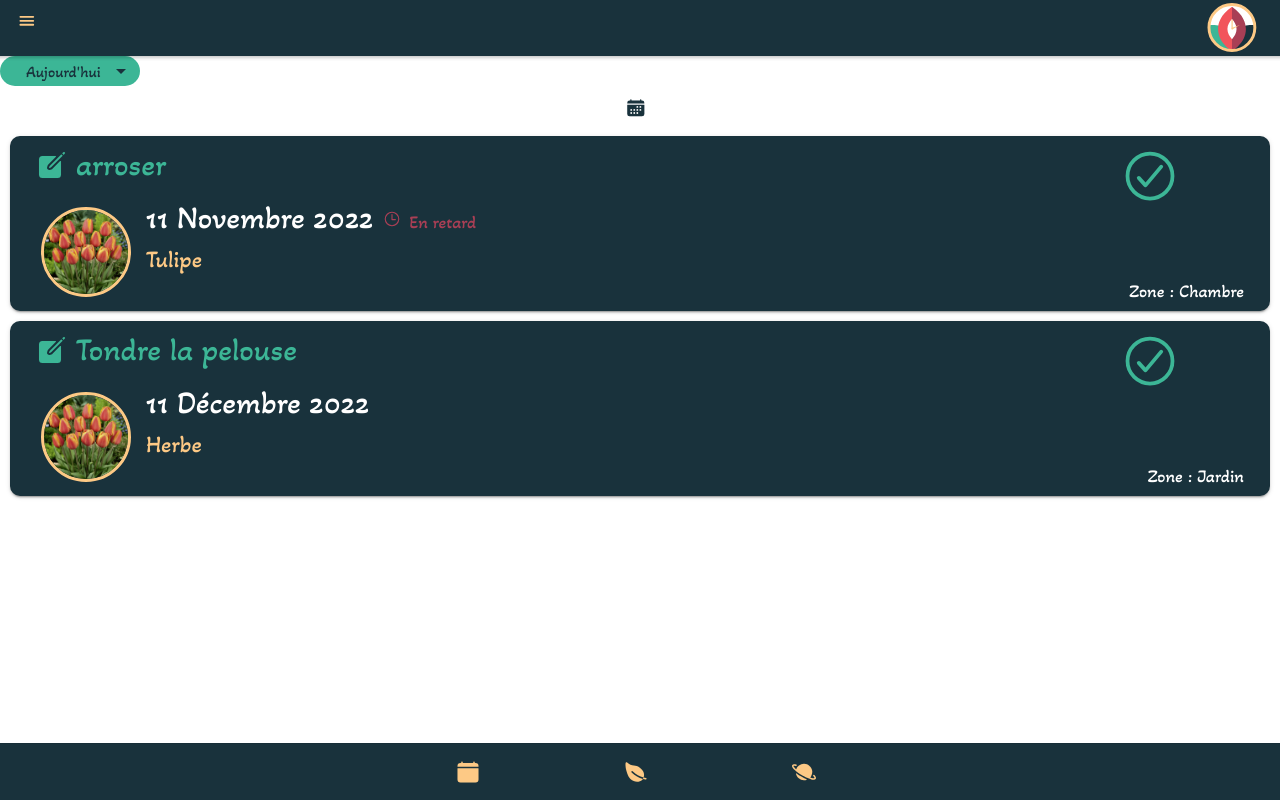
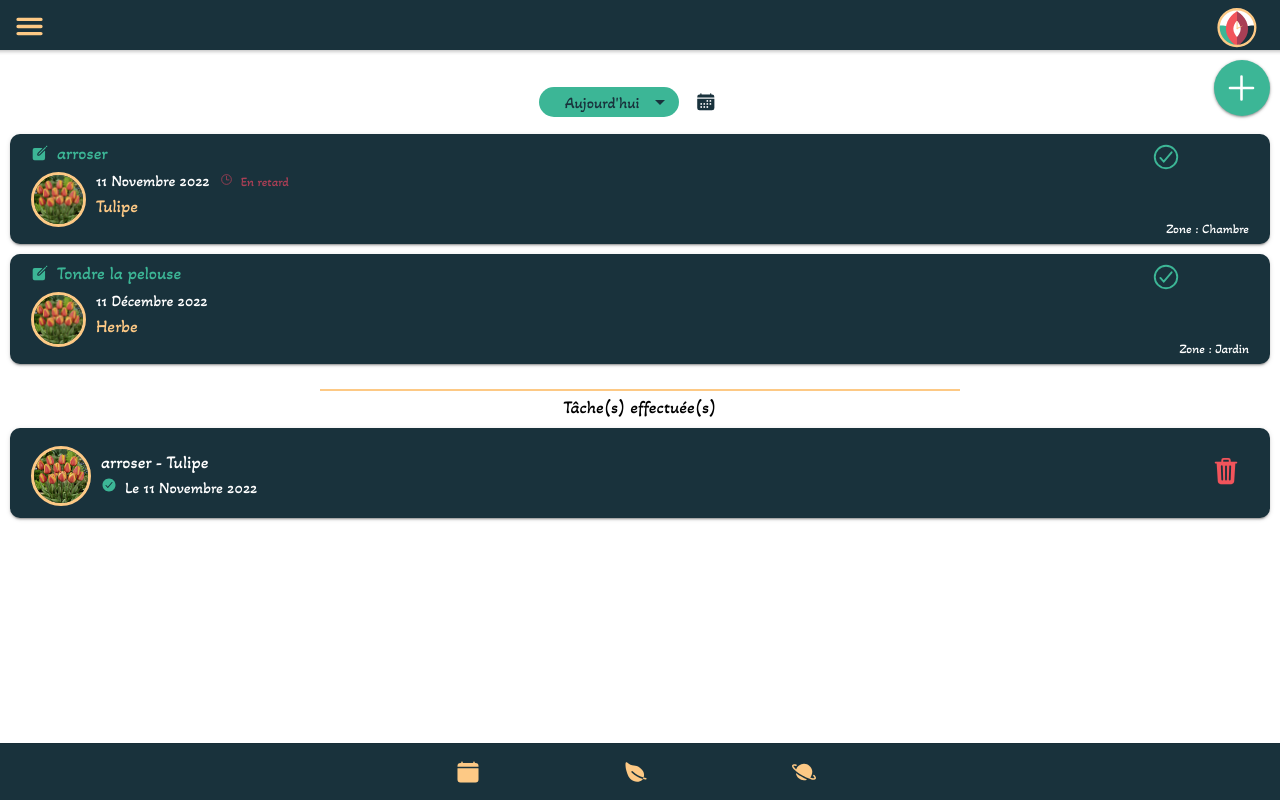
Before and after one commit to mds2022-m1/projets-plant-care, a React (Create React App) app in the folder plant-care/: page /dashboard in a window 1280 px wide. Built offline with nearby package versions, Linux system fonts and the light colour scheme.

Commit message:
💄[STYLE]: finished dashboard style

```diff
--- /dev/null
+++ b/plant-care/src/components/fab/Fab.css
@@ -0,0 +1,19 @@
+ion-fab-button {
+    --box-shadow: 0px 1px 2px 0px rgba(0,0,0,.3), 0px 1px 3px 1px rgba(0,0,0,.15);
+    --color: black;
+    --width:100px;
+  }
+
+.font-style {
+    font-size: 50px;
+    margin-left: 7px;
+    color: white;
+    text-align: center;
+    justify-content: center;
+  }
+
+  ion-fab-button {
+    --box-shadow: 0px 1px 2px 0px rgba(0,0,0,.3), 0px 1px 3px 1px rgba(0,0,0,.15);
+    --color: black;
+    --width:100px;
+  }
--- /dev/null
+++ b/plant-care/src/components/fab/Fab.jsx
@@ -0,0 +1,15 @@
+import React from 'react';
+import { IonFab, IonFabButton, IonIcon } from '@ionic/react';
+import { add } from 'ionicons/icons';
+import './Fab.css'
+
+function Fab({link}) {
+  return (
+    <IonFab slot="fixed" vertical="top" horizontal="end" >
+      <IonFabButton color="mountain" href={link} >
+        <IonIcon icon={add} className='font-style'></IonIcon>
+      </IonFabButton>
+    </IonFab>
+  );
+}
+export default Fab;
--- a/plant-care/src/components/header/Header.css
+++ b/plant-care/src/components/header/Header.css
@@ -42,3 +42,12 @@ ion-modal#example-modal {
 .button-logo {
   height: 100%;
 }
+
+.burger {
+  font-size: 25px;
+  translate: -18px;
+}
+
+.container-header {
+  height: 50px;
+}
--- a/plant-care/src/components/header/Header.tsx
+++ b/plant-care/src/components/header/Header.tsx
@@ -18,13 +18,13 @@ const Header: React.FC = () => {
   return (
     <>
       <IonHeader>
-        <IonToolbar color="gunmetal">
+        <IonToolbar color="gunmetal" className='container-header'>
           <div className='container'>
             <div>
-              <IonButton fill="clear" id="open-custom-dialog"><IonIcon icon={menu} color="gold" /></IonButton>
+              <IonButton fill="clear" id="open-custom-dialog" className='burger'><IonIcon icon={menu} color="gold" /></IonButton>
             </div>
             <div className="logo-place">
-              <IonButton href="/dashboard" fill="clear" className="button-logo">{PlantCareLogo(50)}</IonButton>
+              <IonButton href="/dashboard" fill="clear" className="button-logo">{PlantCareLogo(40)}</IonButton>
             </div>
           </div>
         </IonToolbar>
--- a/plant-care/src/components/taskSticker/taskSticker.css
+++ b/plant-care/src/components/taskSticker/taskSticker.css
@@ -1,8 +1,9 @@
 .task {
     color: var(--ion-color-mountain);
-    font-size: xx-large;
+    font-size: large;
     display: flex;
     align-items: center;
+    padding-bottom: 2px;
 }
 
 ion-icon {
@@ -10,12 +11,17 @@ ion-icon {
 }
 
 ion-card {
-    height:175px;
+    height:110px;
     border-radius: 10px;
 }
 
+ion-col {
+    padding: 0px;
+    padding-top: 3px;
+}
+
 .container-sticker {
-    min-width: 550px;
+    min-width: 310px;
 }
 
 ion-card-header {
@@ -31,24 +37,24 @@ ion-card-header {
 
 .date {
     color: white;
-    font-size: xx-large;
+    font-size: medium;
     margin-bottom: 0px;
 }
 
 .plant-name {
     color: var(--ion-color-gold);
-    font-size: x-large;
+    font-size: large;
 }
 
 .contain-picture {
-    width: 110px;
-    padding: 10px;
-    padding-top: 0px;
+    width: 65px;
+    padding-right: 10px;
+    padding-top: 6px;
 }
 
 .zone {
     color: white;
-    font-size: large;
+    font-size: small;
     display: flex;
     align-items: flex-end;
     justify-content: flex-end;
@@ -61,11 +67,11 @@ ion-card-header {
 .late {
     color: var(--ion-color-purple);
     padding-left: 10px;
-    font-size: large;
+    font-size: small;
 }
 
 .check-mark {
-    font-size: 60px;
-    position: fixed;
-    right:50px;
+    font-size: 30px;
+    position: absolute;
+    right:10px;
 }
--- a/plant-care/src/components/taskSticker/taskSticker.jsx
+++ b/plant-care/src/components/taskSticker/taskSticker.jsx
@@ -51,7 +51,7 @@ const TaskSticker = ({task, date, plantName, zone, picture}) => {
                 </IonRow>
                 </IonCardHeader>
                 <IonCardContent>
-                <IonRow class="ion-align-items-center">
+                <IonRow class="ion">
                 <div className="contain-picture"><img alt="Image de l'utilisateur" src="assets/image/tulipe.png" className="picture"></img></div>
                 <IonCol>
                     <span className="date">{formatDate(date)}</span>{showLate()} <br/>
--- /dev/null
+++ b/plant-care/src/components/taskStickerToDelete/TaskStickerToDelete.css
@@ -0,0 +1,57 @@
+.task-to-delete {
+    color: white;
+    font-size: 18px;
+    display: flex;
+    align-items: flex-start;
+}
+
+
+ion-card-header {
+    padding-bottom: 0;
+    padding-top: 0;
+}
+
+ion-card-content {
+    padding-top: 0;
+    padding-bottom: 0;
+}
+
+.picture {
+    border: 3px solid var(--ion-color-gold);
+    object-fit: cover;
+    border-radius: 50%;
+}
+
+.date {
+    color: white;
+    font-size: medium;
+    margin-bottom: 0px;
+}
+
+.plant-name {
+    color: var(--ion-color-gold);
+    font-size: large;
+}
+
+.contain-picture-delete {
+    width: 70px;
+    padding: 10px;
+    padding-top: 0px;
+    padding-left: 0px;
+}
+
+.container-text {
+    padding-left: 0px;
+}
+
+.container-sticker-delete {
+    height: 90px;
+    min-width: 310px;
+}
+
+.button-delete {
+    display: flex;
+    justify-content: flex-end;
+    font-size: 30px;
+    padding-top: 10px;
+}
--- /dev/null
+++ b/plant-care/src/components/taskStickerToDelete/TaskStickerToDelete.jsx
@@ -0,0 +1,46 @@
+import { IonCard, IonCardContent, IonCardHeader, IonCol, IonGrid, IonIcon, IonImg, IonRow } from "@ionic/react";
+import { checkmark, checkmarkCircle, checkmarkCircleOutline, create, time, timeOutline, trash, trashBin } from "ionicons/icons";
+import './TaskStickerToDelete.css';
+import moment from 'moment';
+import 'moment/locale/fr'
+
+
+const TaskStickerToDelete = ({task, date, plantName, zone, picture}) => {
+
+    const upperFirstCase = (string) => {
+        const arr = string.split(" ");
+        for (var i = 0; i < arr.length; i++) {
+            arr[i] = arr[i].charAt(0).toUpperCase() + arr[i].slice(1);
+        }
+        const str2 = arr.join(" ");
+        return str2;
+    }
+
+    const formatDate = (date) => {
+        return upperFirstCase(moment(date, 'YYYY-MM-DD').locale('fr').format('DD MMMM YYYY', 'fr'));
+    }
+
+    return (
+        <>
+            <div>
+            <IonCard color="gunmetal" className="container-sticker-delete">
+            <IonGrid>
+            <IonCardContent>
+                <IonRow class="ion">
+
+                <div className="contain-picture-delete"><img alt="Image de l'utilisateur" src="assets/image/tulipe.png" className="picture"></img></div>
+                <IonCol>
+                    <span className="task-to-delete">{task} - {plantName}</span>
+                    <span className="date"><IonIcon color="mountain" icon={checkmarkCircle}></IonIcon>Le {formatDate(date)}</span> <br/>
+                    </IonCol>
+                    <div className="button-delete"><IonIcon color="red" icon={trash}></IonIcon></div>
+                    </IonRow>
+                </IonCardContent>
+            </IonGrid>
+            </IonCard>
+            </div>
+        </>
+    );
+}
+
+export default TaskStickerToDelete;
--- a/plant-care/src/pages/dashboard/Dashboard.css
+++ b/plant-care/src/pages/dashboard/Dashboard.css
@@ -47,3 +47,30 @@
   ion-modal#calendar-modal .wrapper {
     margin-bottom: 10px;
   }
+
+  .container-line {
+    display: flex;
+    justify-content: center;
+    align-items: center;
+    flex-direction: column;
+  }
+
+  .date-line {
+    display: flex;
+    justify-content: center;
+    align-items: center;
+    flex-direction: row;
+    padding-top: 30px;
+  }
+
+  .line {
+    margin-top: 15px;
+    height: 2px;
+    background: var(--ion-color-gold);
+    width: 50%;
+  }
+
+  .task-done {
+    padding-top: 5px;
+    font-size: 18px;
+  }
--- a/plant-care/src/pages/dashboard/Dashboard.tsx
+++ b/plant-care/src/pages/dashboard/Dashboard.tsx
@@ -1,11 +1,13 @@
 import { IonButton, IonCard, IonContent, IonDatetime, IonHeader, IonIcon, IonItem, IonLabel, IonList, IonModal, IonPage, IonSelect, IonSelectOption, IonTitle, IonToolbar } from '@ionic/react';
 import Header from '../../components/header/Header';
 import Footer from '../../components/footer/Footer';
+import Fab from '../../components/fab/Fab';
 import './Dashboard.css';
 import Select from '../../components/select/Select';
 import TaskSticker from '../../components/taskSticker/taskSticker';
 import { calendar, calendarOutline } from 'ionicons/icons';
 import { useRef } from 'react';
+import TaskStickerToDelete from '../../components/taskStickerToDelete/TaskStickerToDelete';
 
 const Dashboard: React.FC = () => {
 
@@ -22,8 +24,11 @@ const Dashboard: React.FC = () => {
     <IonPage>
       <Header />
       <IonContent>
+        <Fab link=""/>
+        <div className='date-line'>
       <Select data={["Aujourd'hui", "Bientôt", "Ce mois-ci"]} defaultValue="Aujourd'hui" handleClick={(e: { target: { value: any; }; }) => console.log(e.target.value)}/>
       <IonButton fill="clear" id="open-calender" expand="block"><IonIcon icon={calendar} color="gunmetal"></IonIcon></IonButton>
+      </div>
       {/*Open a modal when we click on the icon of the calendar */}
       <IonModal id="example-modal" ref={modal} trigger="open-calender">
         <div className="wrapper">
@@ -34,6 +39,10 @@ const Dashboard: React.FC = () => {
 
       <TaskSticker task="arroser" date="2022-11-11" plantName="Tulipe" zone="Chambre" picture="path/to/image"/>
       <TaskSticker task="Tondre la pelouse" date="2022-12-11" plantName="Herbe" zone="Jardin" picture="path/to/image"/>
+      <div className='container-line'>
+        <div className="line"></div>
+        <span className='task-done'>Tâche(s) effectuée(s)</span></div>
+    <TaskStickerToDelete task="arroser" date="2022-11-11" plantName="Tulipe" zone="Chambre" picture="path/to/image"/>
       </IonContent>
       <Footer />
     </IonPage>
```
